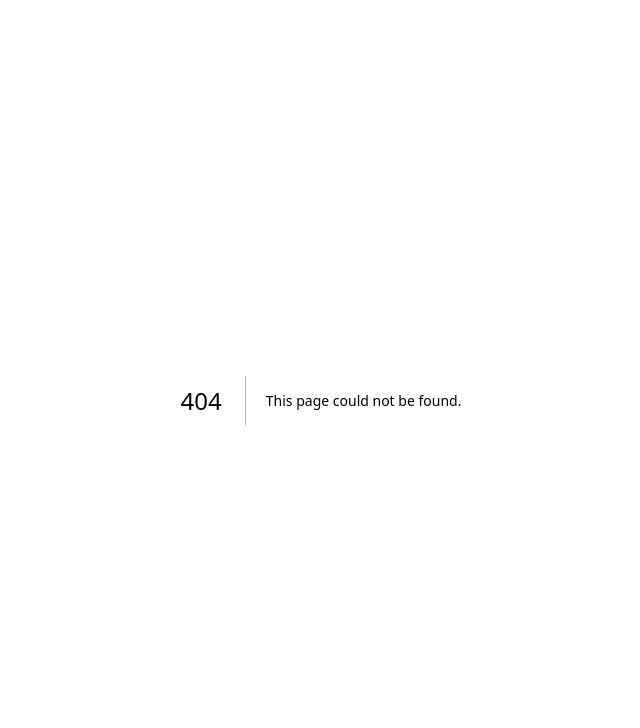
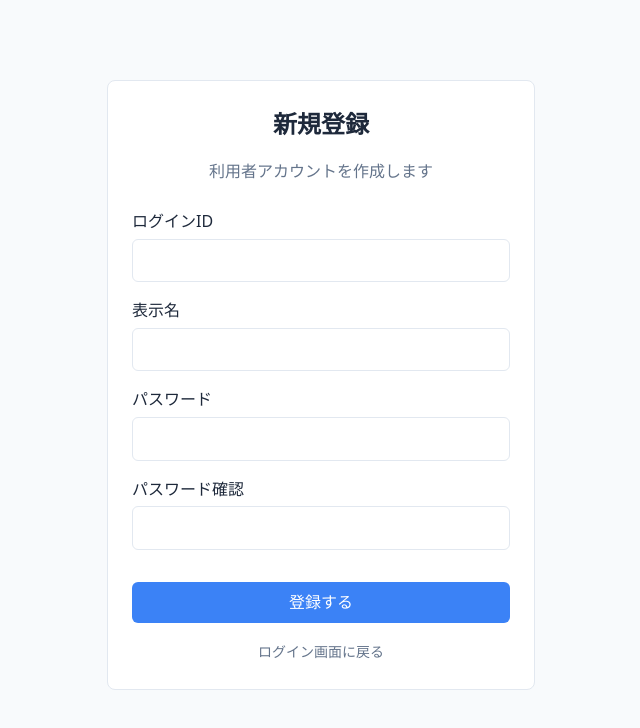
Before and after one commit to TakumaMaruyama/growth-story, a Next.js app: page /register in a window 1280 px wide. Before the commit this address had no page. Shown: the top 728 px of the page, without its empty margins (319-959 px from the left). Built offline with nearby package versions, Linux system fonts and the light colour scheme.

Commit message:
feat: add self registration flow and subtle admin link

```diff
--- /dev/null
+++ b/src/app/api/auth/register/route.ts
@@ -0,0 +1,70 @@
+import { Prisma } from '@prisma/client';
+import { NextRequest, NextResponse } from 'next/server';
+import { prisma } from '@/lib/prisma';
+import { createSession, hashPassword, setSessionCookie } from '@/lib/auth';
+
+export async function POST(request: NextRequest) {
+    try {
+        const body = await request.json();
+        const loginId = (body.loginId ?? '').trim();
+        const displayName = (body.displayName ?? '').trim();
+        const password = body.password ?? '';
+
+        if (!loginId || !displayName || !password) {
+            return NextResponse.json(
+                { error: 'ログインID、表示名、パスワードを入力してください' },
+                { status: 400 }
+            );
+        }
+
+        if (password.length < 6) {
+            return NextResponse.json(
+                { error: 'パスワードは6文字以上で入力してください' },
+                { status: 400 }
+            );
+        }
+
+        const existing = await prisma.user.findUnique({
+            where: { loginId },
+        });
+
+        if (existing) {
+            return NextResponse.json(
+                { error: 'このログインIDは既に使用されています' },
+                { status: 400 }
+            );
+        }
+
+        const passwordHash = await hashPassword(password);
+        const user = await prisma.user.create({
+            data: {
+                loginId,
+                displayName,
+                passwordHash,
+                role: 'USER',
+                isActive: true,
+            },
+        });
+
+        const token = await createSession(user.id);
+        await setSessionCookie(token);
+
+        return NextResponse.json({ success: true, role: user.role });
+    } catch (error) {
+        if (
+            error instanceof Prisma.PrismaClientKnownRequestError &&
+            error.code === 'P2002'
+        ) {
+            return NextResponse.json(
+                { error: 'このログインIDは既に使用されています' },
+                { status: 400 }
+            );
+        }
+
+        console.error('Register error:', error);
+        return NextResponse.json(
+            { error: 'サーバーエラーが発生しました' },
+            { status: 500 }
+        );
+    }
+}
--- a/src/app/login/page.tsx
+++ b/src/app/login/page.tsx
@@ -1,5 +1,6 @@
 'use client';
 
+import Link from 'next/link';
 import { useState } from 'react';
 import { useRouter } from 'next/navigation';
 
@@ -94,6 +95,18 @@ export default function LoginPage() {
                         {loading ? 'ログイン中...' : 'ログイン'}
                     </button>
                 </form>
+
+                <div style={{ marginTop: '0.75rem', display: 'flex', justifyContent: 'space-between', alignItems: 'center' }}>
+                    <Link href="/register" style={{ fontSize: '0.875rem' }}>
+                        新規登録はこちら
+                    </Link>
+                    <Link
+                        href="/admin/users"
+                        style={{ fontSize: '0.75rem', color: 'var(--secondary)', textDecoration: 'none', opacity: 0.7 }}
+                    >
+                        管理者画面
+                    </Link>
+                </div>
             </div>
         </div>
     );
--- /dev/null
+++ b/src/app/register/page.tsx
@@ -0,0 +1,132 @@
+'use client';
+
+import Link from 'next/link';
+import { useRouter } from 'next/navigation';
+import { useState } from 'react';
+
+export default function RegisterPage() {
+    const router = useRouter();
+    const [loginId, setLoginId] = useState('');
+    const [displayName, setDisplayName] = useState('');
+    const [password, setPassword] = useState('');
+    const [confirmPassword, setConfirmPassword] = useState('');
+    const [error, setError] = useState('');
+    const [loading, setLoading] = useState(false);
+
+    const handleSubmit = async (e: React.FormEvent) => {
+        e.preventDefault();
+        setError('');
+
+        if (password !== confirmPassword) {
+            setError('パスワード確認が一致しません');
+            return;
+        }
+
+        setLoading(true);
+        try {
+            const res = await fetch('/api/auth/register', {
+                method: 'POST',
+                headers: { 'Content-Type': 'application/json' },
+                body: JSON.stringify({ loginId, displayName, password }),
+            });
+
+            const data = await res.json();
+            if (!res.ok) {
+                setError(data.error || '登録に失敗しました');
+                return;
+            }
+
+            router.push('/');
+        } catch {
+            setError('通信エラーが発生しました');
+        } finally {
+            setLoading(false);
+        }
+    };
+
+    return (
+        <div className="container" style={{ maxWidth: '460px', marginTop: '4rem' }}>
+            <div className="card">
+                <h1 className="page-title" style={{ textAlign: 'center' }}>
+                    新規登録
+                </h1>
+                <p style={{ textAlign: 'center', marginBottom: '1.5rem', color: 'var(--secondary)' }}>
+                    利用者アカウントを作成します
+                </p>
+
+                <form onSubmit={handleSubmit}>
+                    <div className="form-group">
+                        <label htmlFor="loginId" className="form-label">ログインID</label>
+                        <input
+                            type="text"
+                            id="loginId"
+                            className="form-input"
+                            value={loginId}
+                            onChange={(e) => setLoginId(e.target.value)}
+                            required
+                            autoComplete="username"
+                        />
+                    </div>
+
+                    <div className="form-group">
+                        <label htmlFor="displayName" className="form-label">表示名</label>
+                        <input
+                            type="text"
+                            id="displayName"
+                            className="form-input"
+                            value={displayName}
+                            onChange={(e) => setDisplayName(e.target.value)}
+                            required
+                            autoComplete="nickname"
+                        />
+                    </div>
+
+                    <div className="form-group">
+                        <label htmlFor="password" className="form-label">パスワード</label>
+                        <input
+                            type="password"
+                            id="password"
+                            className="form-input"
+                            value={password}
+                            onChange={(e) => setPassword(e.target.value)}
+                            required
+                            minLength={6}
+                            autoComplete="new-password"
+                        />
+                    </div>
+
+                    <div className="form-group">
+                        <label htmlFor="confirmPassword" className="form-label">パスワード確認</label>
+                        <input
+                            type="password"
+                            id="confirmPassword"
+                            className="form-input"
+                            value={confirmPassword}
+                            onChange={(e) => setConfirmPassword(e.target.value)}
+                            required
+                            minLength={6}
+                            autoComplete="new-password"
+                        />
+                    </div>
+
+                    {error && <p className="error-message">{error}</p>}
+
+                    <button
+                        type="submit"
+                        className="btn btn-primary"
+                        style={{ width: '100%', marginTop: '1rem' }}
+                        disabled={loading}
+                    >
+                        {loading ? '登録中...' : '登録する'}
+                    </button>
+                </form>
+
+                <div style={{ marginTop: '1rem', textAlign: 'center' }}>
+                    <Link href="/login" style={{ fontSize: '0.875rem', color: 'var(--secondary)' }}>
+                        ログイン画面に戻る
+                    </Link>
+                </div>
+            </div>
+        </div>
+    );
+}
```
Also changed, not shown: 1 other file (tests, documents, lock files or other folders).
